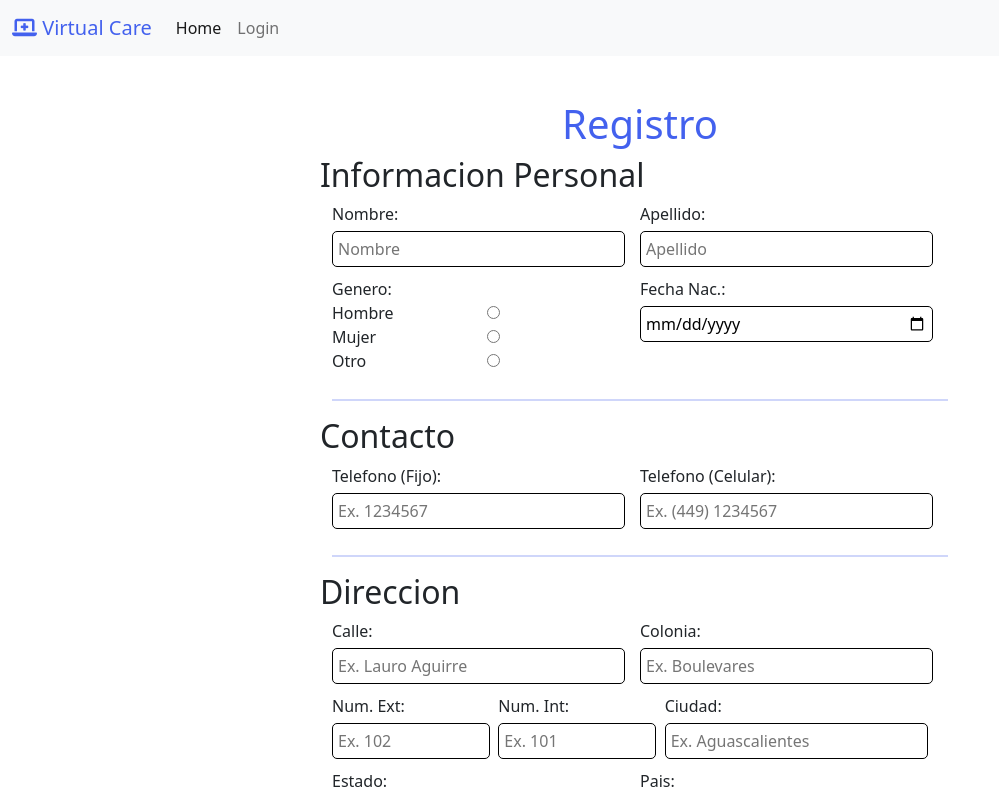
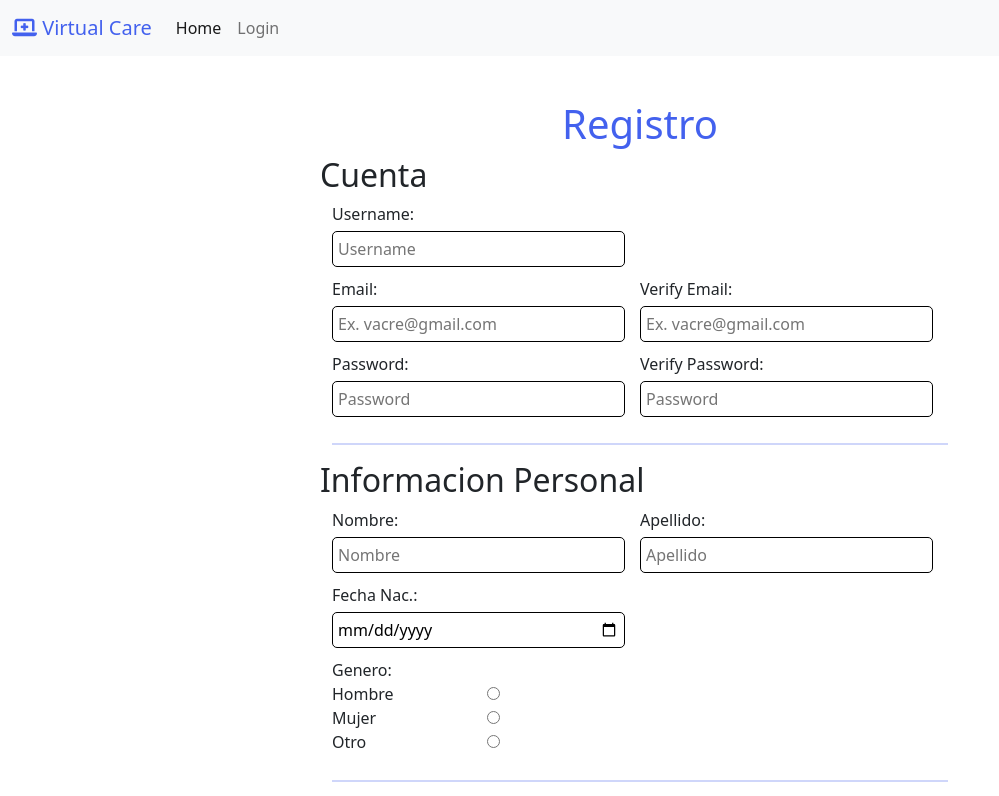
Before and after one commit to mondr4g/virtual-care, an Angular app in the folder v-care/: page /registro in a window 1280 px wide. Shown: the top 796 px of the page, without its empty margins (0-999 px from the left). Built offline with nearby package versions, Linux system fonts and the light colour scheme.

Commit message:
Registro con info de cuenta y link al login

```diff
--- a/v-care/src/app/login/login.component.html
+++ b/v-care/src/app/login/login.component.html
@@ -12,6 +12,6 @@
             <input type="password" id="upass" name="upass" placeholder="password" required>
         </div>
         <input type="button" id="log" class="btn btn-primary" value="login" (click)="login()">
-        <a href="">No tienes cuenta?</a>
+        <a  routerLink="/registro" routerLinkActive="active">No tienes cuenta?</a>
     </form>
 </div>
--- a/v-care/src/app/regist/regist.component.html
+++ b/v-care/src/app/regist/regist.component.html
@@ -2,6 +2,36 @@
     <form action="">
         <div class="f-title">
             <h1>Registro</h1>
+        </div>
+        <div class="f-subtitle">
+            <h2>Cuenta</h2>
+        </div>
+        <div class="container dflex">
+            <div class="f-data">
+                <label for="uname">Username:</label>
+                <input type="text" id="uname" name="uname" placeholder="Username" required>
+            </div>
+        </div>
+        <div class="container dflex">
+            <div class="f-data">
+                <label for="email">Email:</label>
+                <input type="email" id="email" name="email" placeholder="Ex. vacre@gmail.com" required>
+            </div>
+            <div class="f-data">
+                <label for="vemail">Verify Email:</label>
+                <input type="email" id="vemail" name="vemail" placeholder="Ex. vacre@gmail.com" required>
+            </div>
+        </div>
+        <div class="container dflex">
+            <div class="f-data">
+                <label for="pswd">Password:</label>
+                <input type="password" id="pswd" name="pswd" placeholder="Password" required>
+            </div>
+            <div class="f-data">
+                <label for="vpswd">Verify Password:</label>
+                <input type="password" id="vpswd" name="vpswd" placeholder="Password" required>
+            </div>
+            <hr>
         </div>
         <div class="f-subtitle">
             <h2>Informacion Personal</h2>
@@ -17,6 +47,12 @@
             </div>
         </div>
         <div class="container dflex">
+            <div class="f-data">
+                <label for="fnac">Fecha Nac.:</label>
+                <input type="date" id="fnac" name="fnac" required>
+            </div>
+        </div>
+        <div class="container dflex">
             <div class="f-data list">
                 <label id="title-list">Genero:</label>
                 <label for="hombre">Hombre</label>
@@ -25,10 +61,6 @@
                 <input type="radio" id="mujer" name="genero" required>
                 <label for="otro">Otro</label>
                 <input type="radio" id="otro" name="genero" required>
-            </div>
-            <div class="f-data">
-                <label for="fnac">Fecha Nac.:</label>
-                <input type="date" id="fnac" name="fnac" required>
             </div>
             <hr>
         </div>
@@ -100,6 +132,7 @@
                     <option value="Ortopedista">Ortopedista</option>
                     <option value="Otorrinolaringologo">Otorrinolaringologo</option>
                     <option value="Internista">Internista</option>
+                    <option value="Internista">Otra</option>
                 </select>
             </div>
         </div>
```
